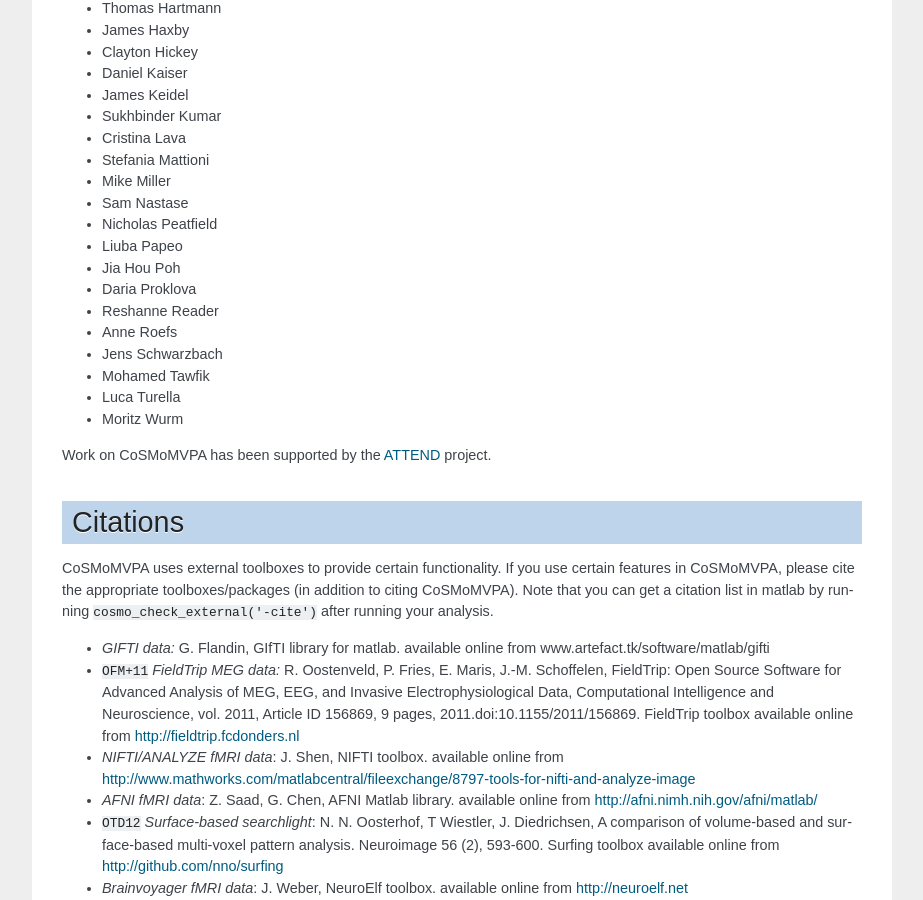
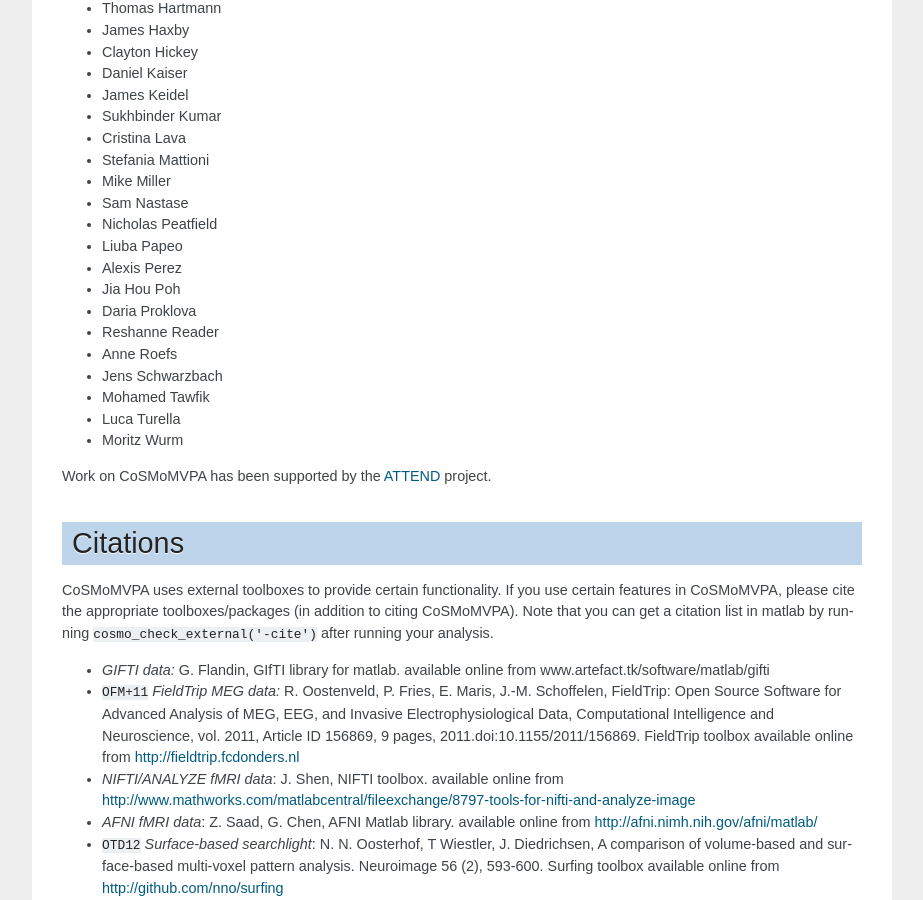
Before and after one commit to CoSMoMVPA/CoSMoMVPA, a Sphinx documentation site: the page built from doc/source/thanks.rst, in a window 1280 px wide and 900 px high, scrolled down 794 px. Shown: the whole window, without its empty margins (198-1121 px from the left). Built offline with Sphinx 7.4.7, drawn with Linux system fonts in a browser that asks for light colours; pages that are not in the unit, such as notebooks, are missing from menus; cross-references to code outside the pages are shown as plain code.

Commit message:
WEB: update acknowledgements

```diff
--- a/doc/source/thanks.rst
+++ b/doc/source/thanks.rst
@@ -42,6 +42,7 @@ The following people have provided valuable suggestions, advice, support, or cod
 + Sam Nastase
 + Nicholas Peatfield
 + Liuba Papeo
++ Alexis Perez
 + Jia Hou Poh
 + Daria Proklova
 + Reshanne Reader
```
